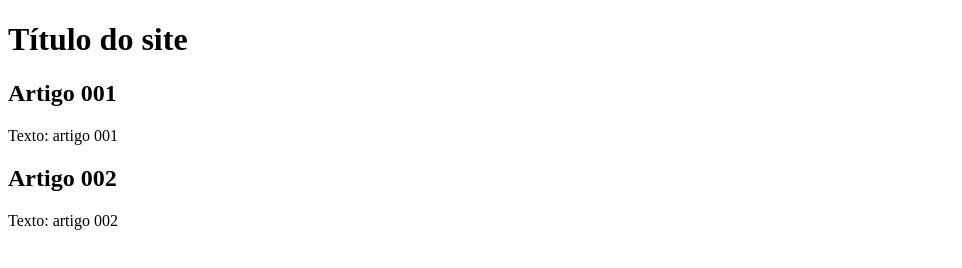
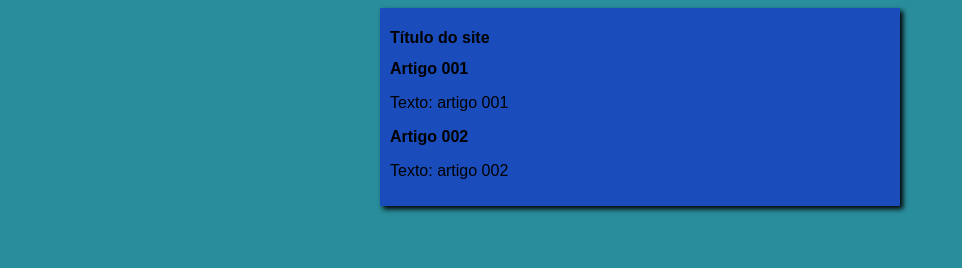
Before and after one commit to MarcosHCTavares/projeto-site, a plain HTML site: page index.html in a window 1280 px wide. Shown: the whole page, without its empty margins (0-962 px from the left). Drawn offline with Linux system fonts and the light colour scheme.

Commit message:
Iniciei o design

```diff
--- /dev/null
+++ b/estilos/style.css
@@ -0,0 +1,16 @@
+*{
+    font-family: Arial, Helvetica, sans-serif;
+    font-size: 16px;
+}
+
+body{
+    background-color: rgb(41, 141, 155);
+}
+
+main{
+    background-color: rgba(11, 11, 218, 0.493);
+    width: 500px;
+    margin: auto;
+    padding: 10px;
+    box-shadow: 3px 3px 5px black;
+}
--- a/index.html
+++ b/index.html
@@ -4,6 +4,7 @@
     <meta charset="UTF-8">
     <meta name="viewport" content="width=device-width, initial-scale=1.0">
     <title>Titulo do site</title>
+    <link rel="stylesheet" href="estilos/style.css">
 </head>
 <body>
     <main>
```
